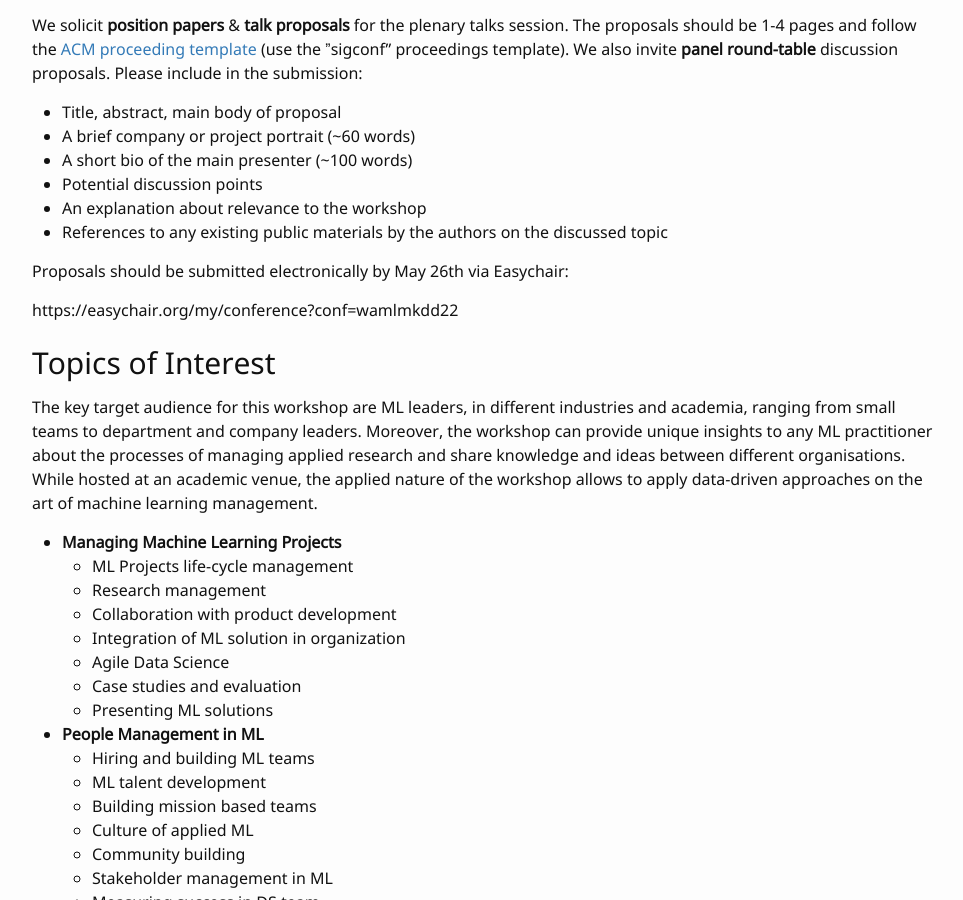
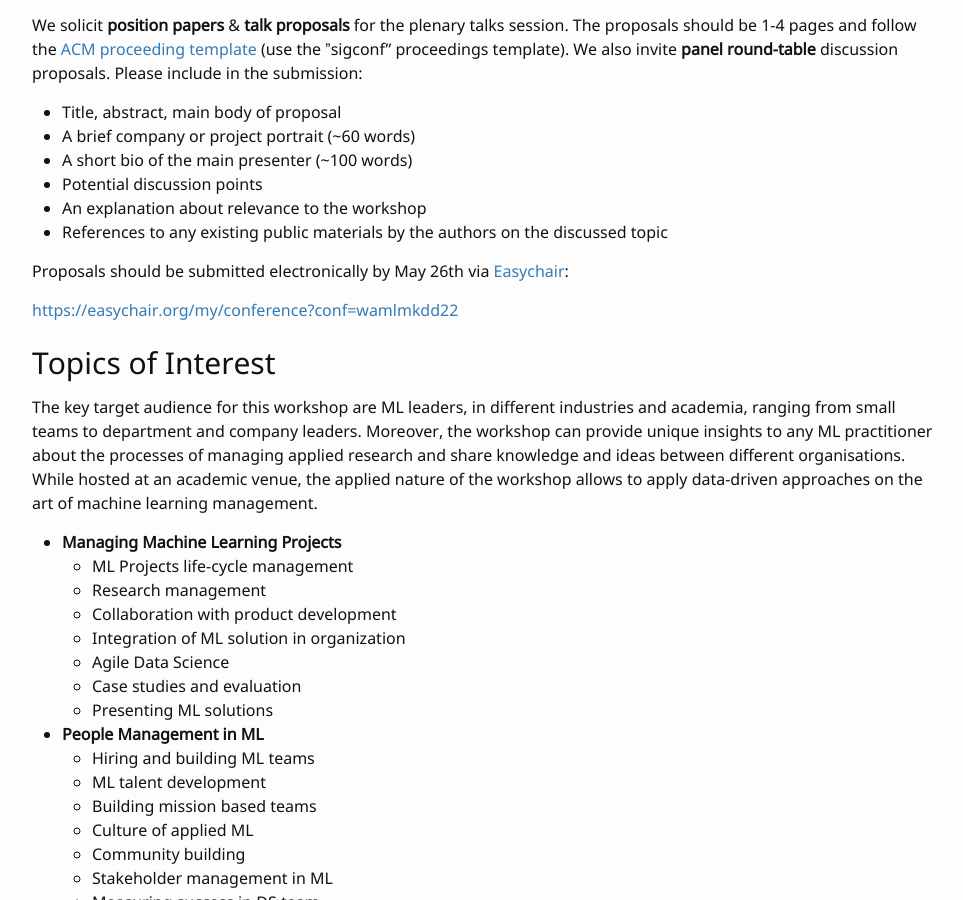
Before and after one commit to wamlm-kdd/wamlm, a Jekyll site: the page built from index.md, in a window 1280 px wide and 900 px high, scrolled down 1248 px. Shown: the whole window, without its empty margins (152-1115 px from the left). Built offline with Jekyll 4.4.1, drawn with Linux system fonts in a browser that asks for light colours; our own code applies the rules of GitHub Pages for plain Markdown files; part of the change alters nothing that is shown.

```diff
--- a/index.md
+++ b/index.md
@@ -35,9 +35,9 @@ We solicit **position papers** & **talk proposals** for the plenary talks sessio
 - An explanation about relevance to the workshop
 - References to any existing public materials by the authors on the discussed topic
 
-Proposals should be submitted electronically by May 26th via Easychair:
+Proposals should be submitted electronically by May 26th via [Easychair](https://easychair.org/my/conference?conf=wamlmkdd22):
 
-https://easychair.org/my/conference?conf=wamlmkdd22
+[https://easychair.org/my/conference?conf=wamlmkdd22](https://easychair.org/my/conference?conf=wamlmkdd22)
 
 
 
```
